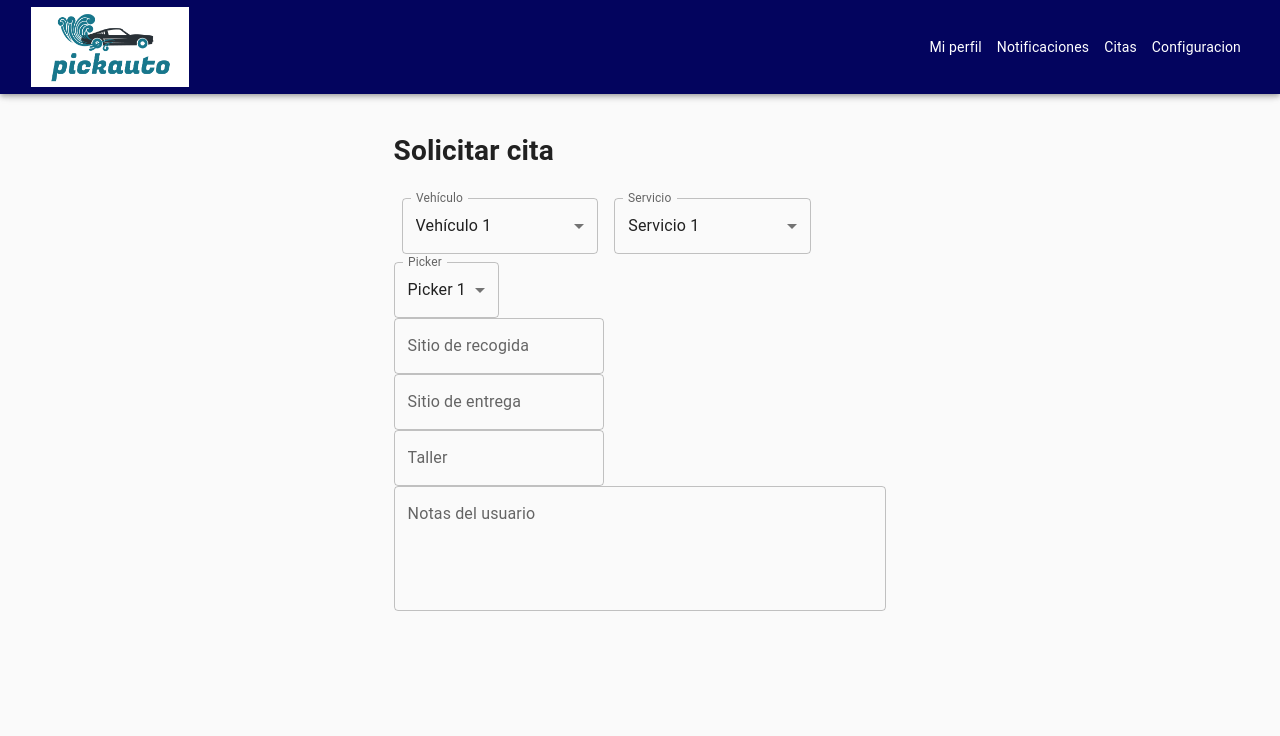
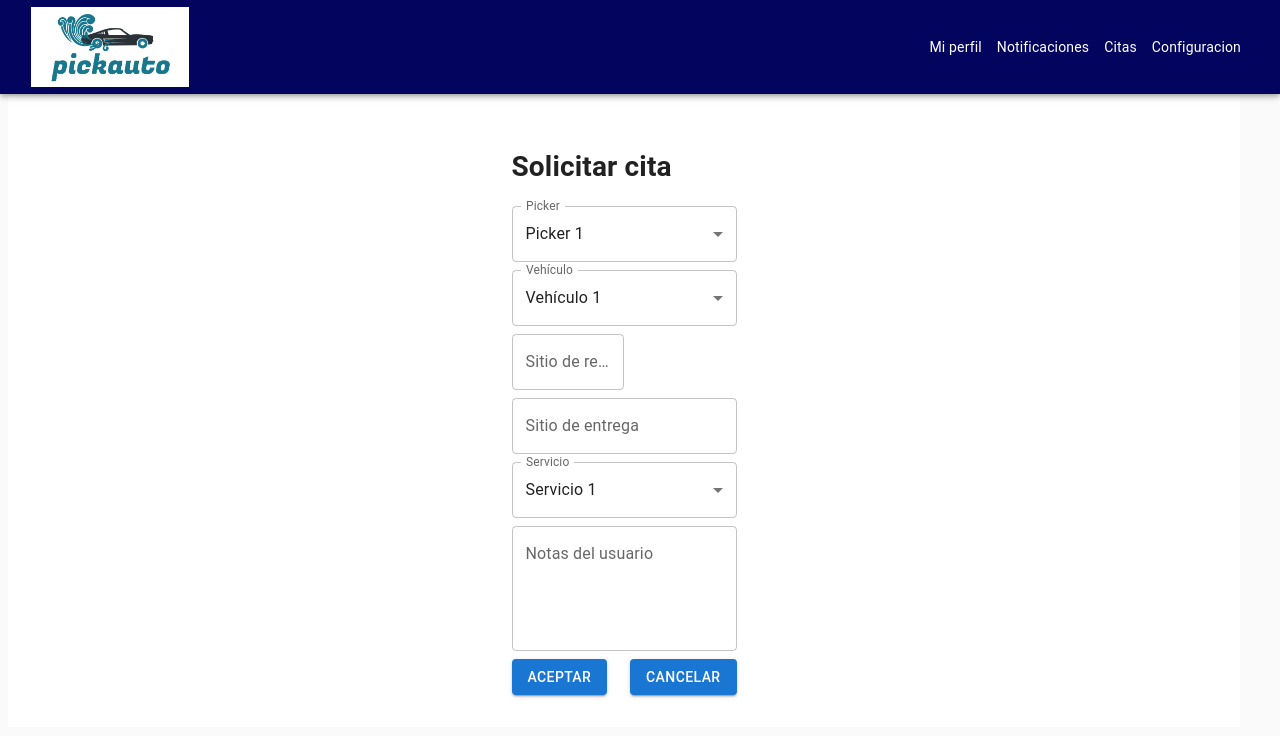
Before and after one commit to fullstacktf/motor-services-frontend, a React (Create React App) app: page /appointments/appointmentForm in a window 1280 px wide. Shown: the top 736 px of the page. Built offline with nearby package versions, Linux system fonts and the light colour scheme.

Commit message:
front end

```diff
--- a/src/components/AppointmentComponents/FormAppointmentOwner.js
+++ b/src/components/AppointmentComponents/FormAppointmentOwner.js
@@ -1,11 +1,37 @@
+import { TextField, Button, Card, FormControl, FormLabel, Grid, InputLabel, MenuItem, Select, Box } from "@mui/material";
+import { CssBaseline } from "@material-ui/core";
+
+//icons
+import AddIcon from '@mui/icons-material/Add';
+import { useEffect, useState } from "react";
+import vehiclesBrands from '../../utils/data/vehiclesBrands.json'
+
 import * as React from 'react';
-import Box from '@mui/material/Box';
-import TextField from '@mui/material/TextField';
-
+import PropTypes from 'prop-types';
 import AdapterDateFns from '@mui/lab/AdapterDateFns';
 import LocalizationProvider from '@mui/lab/LocalizationProvider';
 import DateTimePicker from '@mui/lab/DateTimePicker';
-import { Grid } from "@material-ui/core";
+//Styles
+import { useStyles } from '../../styles/VehicleFormStyle'
+
+const pickers = [
+    {
+        value: 'Picker 1',
+        label: 'Picker 1',
+    },
+    {
+        value: 'Picker 2',
+        label: 'Picker 2',
+    },
+    {
+        value: 'Picker 3',
+        label: 'Picker 3',
+    },
+    {
+        value: 'Picker 4',
+        label: 'Picker 4',
+    },
+];
 
 const vehicles = [
     {
@@ -45,122 +71,84 @@ const services = [
     },
 ];
 
-const pickers = [
-    {
-        value: 'Picker 1',
-        label: 'Picker 1',
-    },
-    {
-        value: 'Picker 2',
-        label: 'Picker 2',
-    },
-    {
-        value: 'Picker 3',
-        label: 'Picker 3',
-    },
-    {
-        value: 'Picker 4',
-        label: 'Picker 4',
-    },
-];
+export default function AppointmentFormOwner() {
+
+
+    const classes = useStyles()
 
 
 
-export default function AppointmentFormOwner() {
+
+    const [picker, setPicker] = React.useState('Picker 1');
+    const handlePicker = (event) => {
+        setPicker(event.target.value);
+    };
+
     const [vehicle, setVehicle] = React.useState('Vehículo 1'); //<--- Esto hay que cambiarlo
     const handleVehicle = (event) => {
         setVehicle(event.target.value);
     };
+
     const [service, setService] = React.useState('Servicio 1');
     const handleService = (event) => {
         setService(event.target.value);
     };
-    const [picker, setPicker] = React.useState('Picker 1');
-    const handlePicker = (event) => {
-        setPicker(event.target.value);
-    };
-    const [date, setDate] = React.useState(new Date());
-    const handleDate = (event) => {
-        setPicker(event.target.value);
-    };
+
     const [text, setText] = React.useState('');
     const handleText = (e) => {
         setText(e.target.value)
     }
 
+    const [date, setDate] = React.useState(new Date());
+    const handleDate = (event) => {
+        setPicker(event.target.value);
+    };
+
     return (
-        <Grid container sx={{ alignItems: 'center' }} p={2} direction={"column"} spacing={1} style={{ height: "100%", width: '40%', margin: 'auto' }}>
+        <Grid className={classes.root} container spacing={2} xs={12}>
+            <Box m={2} sm={4} xs={12}>
                 <h1>Solicitar cita</h1>
-            <Box
-                component="form"
-                sx={{
-                    '& .MuiTextField-root': { m: 1, width: '25ch' },
-                }}
-                noValidate
-                autoComplete="off"
-            >
-                <div>
-                    <TextField
-                        id="outlined-select-vehicle-native"
-                        select
+                <Box mb={1}>
+                <FormControl fullWidth>
+                    <InputLabel>Picker</InputLabel>
+                    <Select
+                        label="Picker"
+                        value={picker}
+                        onChange={handlePicker}>
+                        {pickers.map((option) => (
+                            <option key={option.value} value={option.value}>
+                                {option.label}
+                            </option>
+                        ))}
+                    </Select>
+                </FormControl>
+                </Box>
+                <Box mb={1}>
+                <FormControl fullWidth>
+                    <InputLabel>Vehículo</InputLabel>
+                    <Select
                         label="Vehículo"
                         value={vehicle}
-                        onChange={handleVehicle}
-                        SelectProps={{
-                            native: true,
-                        }}
-                    >
+                        onChange={handleVehicle}>
                         {vehicles.map((option) => (
                             <option key={option.value} value={option.value}>
                                 {option.label}
                             </option>
                         ))}
-                    </TextField>
-                    <TextField
-                        id="outlined-select-service-native"
-                        select
-                        label="Servicio"
-                        value={service}
-                        onChange={handleService}
-                        SelectProps={{
-                            native: true,
-                        }}
-                    >
-                        {services.map((option) => (
-                            <option key={option.value} value={option.value}>
-                                {option.label}
-                            </option>
-                        ))}
-                    </TextField>
-                </div>
-
+                    </Select>
+                </FormControl>
                 </Box>
-            <Box>
-                <TextField
-                    id="outlined-select-picker-native"
-                    select
-                    label="Picker"
-                    value={picker}
-                    onChange={handlePicker}
-                    SelectProps={{
-                        native: true,
-                    }}
-                >
-                    {pickers.map((option) => (
-                        <option key={option.value} value={option.value}>
-                            {option.label}
-                        </option>
-                    ))}
-                </TextField>
-            </Box>
-            <Box>
+                <Grid container xs={12}>
+                    <Grid item sm={6} xs={12} mb={1}>
                         <TextField
                             id="outlined-multiline-flexible"
                             label="Sitio de recogida"
                             multiline
                             maxRows={4}
-                    onChange={handleDate}
+                            onChange={handleText}
                         />
+                    </Grid>
+                    <Grid item sm={6} xs={12}>
                         <LocalizationProvider dateAdapter={AdapterDateFns}>
                             <DateTimePicker
                                 renderInput={(props) => <TextField {...props} />}
@@ -171,31 +159,51 @@ export default function AppointmentFormOwner() {
                                 }}
                             />
                         </LocalizationProvider>
-            </Box>
-            <Box>
+                    </Grid>
+                </Grid>
+                <Box mb={1}>
                 <TextField
                     id="outlined-multiline-flexible"
                     label="Sitio de entrega"
                     multiline
                     maxRows={4}
-                    onChange={handleText}
-                />
-            </Box>
-            <Box>
-                <TextField
-                    id="outlined-multiline-flexible"
-                    label="Taller"
-                    multiline
-                    maxRows={4}
-                    onChange={handleText}
+                    fullWidth
                 /></Box>
+                <Box mb={1}>
+                <FormControl fullWidth>
+                    <InputLabel>Servicio</InputLabel>
+                    <Select
+                        label="Servicio"
+                        value={service}
+                        onChange={handleService}>
+                        {services.map((option) => (
+                            <option key={option.value} value={option.value}>
+                                {option.label}
+                            </option>
+                        ))}
+                    </Select>
+                </FormControl></Box>
+                <Box mb={1}>
                 <TextField
                     mt={2}
+                    className={classes.formElement}
                     id="outlined-multiline-static"
                     label="Notas del usuario"
                     multiline
                     rows={4}
-            />
+                    fullWidth
+                /></Box>
+                <Box
+                    sx={{
+                        display: 'flex',
+                        justifyContent: 'space-between',
+                        bgcolor: 'background.paper',
+                    }}
+                >
+                    <Button variant="contained">Aceptar</Button>
+                    <Button variant="contained">Cancelar</Button>
+                </Box>
+            </Box>
         </Grid>
-    );
+    )
 }
--- a/src/components/AppointmentComponents/FormAppointmentPicker.js
+++ b/src/components/AppointmentComponents/FormAppointmentPicker.js
@@ -1,76 +1,93 @@
+import { TextField, Button, Card, FormControl, FormLabel, Grid, InputLabel, MenuItem, Select, Box } from "@mui/material";
+import { CssBaseline } from "@material-ui/core";
+
+//icons
+import AddIcon from '@mui/icons-material/Add';
+import { useEffect, useState } from "react";
+import vehiclesBrands from '../../utils/data/vehiclesBrands.json'
+
 import * as React from 'react';
-import Box from '@mui/material/Box';
-import TextField from '@mui/material/TextField';
-
+import PropTypes from 'prop-types';
 import AdapterDateFns from '@mui/lab/AdapterDateFns';
 import LocalizationProvider from '@mui/lab/LocalizationProvider';
 import DateTimePicker from '@mui/lab/DateTimePicker';
-import { Grid } from "@material-ui/core";
+//Styles
+import { useStyles } from '../../styles/VehicleFormStyle'
 
 const states = [
     {
-        value: 'Vehículo 1',
-        label: 'Vehículo 1',
+        value: 'No recogido',
+        label: 'No recogido',
     },
     {
-        value: 'Vehículo 2',
-        label: 'Vehículo 2',
+        value: 'Camino al taller',
+        label: 'Camino al taller',
     },
     {
-        value: 'Vehículo 3',
-        label: 'Vehículo 3',
+        value: 'En el taller',
+        label: 'En el taller',
     },
     {
-        value: 'Vehículo 4',
-        label: 'Vehículo 4',
+        value: 'Camino al punto de entrega',
+        label: 'Camino al punto de entrega',
+    },
+    {
+        value: 'Entregado',
+        label: 'Entregado',
     },
 ];
 
+export default function AppointmentFormPicker() {
 
 
-export default function AppointmentFormOwner() {
-    const [state, setState] = React.useState('Vehículo 1'); //<--- Esto hay que cambiarlo
-    const handleVehicle = (event) => {
+    const classes = useStyles()
+
+    const [state, setState] = React.useState('Picker 1');
+    const handleState = (event) => {
         setState(event.target.value);
     };
 
     return (
-        <Grid container sx={{ alignItems: 'center' }} p={2} direction={"column"} spacing={1} style={{ height: "100%", width: '40%', margin: 'auto' }}>
-            <Box
-                component="form"
-                sx={{
-                    '& .MuiTextField-root': { m: 1, width: '25ch' },
-                }}
-                noValidate
-                autoComplete="off"
-            >
-                <div>
-                    <TextField
-                        id="outlined-select-vehicle-native"
-                        select
-                        label="Estado de la cita"
+        <Grid className={classes.root} container spacing={2} xs={12}>
+            <Box xs={2} sm={4} lg={12}>
+                <h1>Actualizar cita</h1>
+                <Box mb={1}>
+                    <FormControl fullWidth>
+                        <InputLabel>Picker</InputLabel>
+                        <Select
+                            label="Estado"
                             value={state}
-                        onChange={handleVehicle}
-                        SelectProps={{
-                            native: true,
-                        }}
-                    >
+                            onChange={handleState}>
                             {states.map((option) => (
                                 <option key={option.value} value={option.value}>
                                     {option.label}
                                 </option>
                             ))}
-                    </TextField>
-                </div>
-
+                        </Select>
+                    </FormControl>
                 </Box>
+                <Box mb={1}>
                     <TextField
                         mt={2}
+                        className={classes.formElement}
                         id="outlined-multiline-static"
-                label="Notas del picker"
+                        label="Notas del Picker"
                         multiline
                         rows={4}
-            />
+                        fullWidth
+                    /></Box>
+                <Box
+                    sx={{
+                        display: 'flex',
+                        justifyContent: 'space-between',
+                        bgcolor: 'background.paper',
+                    }}
+                >
+                    <Box mr={1}>
+                        <Button variant="contained">Aceptar</Button></Box>
+                    <Button variant="contained">Cancelar</Button>
+                </Box>
+            </Box>
         </Grid>
-    );
+    )
 }
--- a/src/components/ServiceComponents/CardService.js
+++ b/src/components/ServiceComponents/CardService.js
@@ -11,7 +11,7 @@ export default function CardService({ service }) {
             <Box mb={3} mr={6}>
                 <Card style={{ textAlign: 'center', height: '200px', width: '100%', margin: 'auto'}}>
                     <CardActionArea href="">
-                        <div style={{ backgroundColor: '#02B5E6', display: 'flex', alignItems: 'center', alignContent: 'center'}}>
+                        <div style={{ backgroundColor: '#02B5E6'}}>
                             <span>
                                 {service.icon}
                             </span>
--- a/src/components/ServiceItems.js
+++ b/src/components/ServiceItems.js
@@ -9,26 +9,26 @@ import ColorLensIcon from '@mui/icons-material/ColorLens';
 export const servicesItem = [
     {
         name:"ITV",
-        icon: <FactCheckIcon/>
+        icon: <FactCheckIcon style={{ fontSize: 40 }}/>
     },
     {
         name:"Limpieza",
-        icon: <LocalCarWashIcon/>
+        icon: <LocalCarWashIcon style={{ fontSize: 40 }}/>
     },
     {
         name:"Mantenimiento",
-        icon: <CarRepairIcon/>
+        icon: <CarRepairIcon style={{ fontSize: 40 }}/>
     },
     {
         name:"Transporte",
-        icon: <DirectionsCarIcon/>
+        icon: <DirectionsCarIcon style={{ fontSize: 40 }}/>
     },
     {
         name:"Electricista",
-        icon: <ElectricCarIcon/>
+        icon: <ElectricCarIcon style={{ fontSize: 40 }}/>
     },
     {
         name:"Chapa y Pintura",
-        icon: <ColorLensIcon/>
+        icon: <ColorLensIcon style={{ fontSize: 40 }}/>
     }
 ]
```
Also changed, not shown: src/components/ServiceComponents/Service.js (+0 -67 lines). Lines whose indentation alone changed are shown as unchanged.
